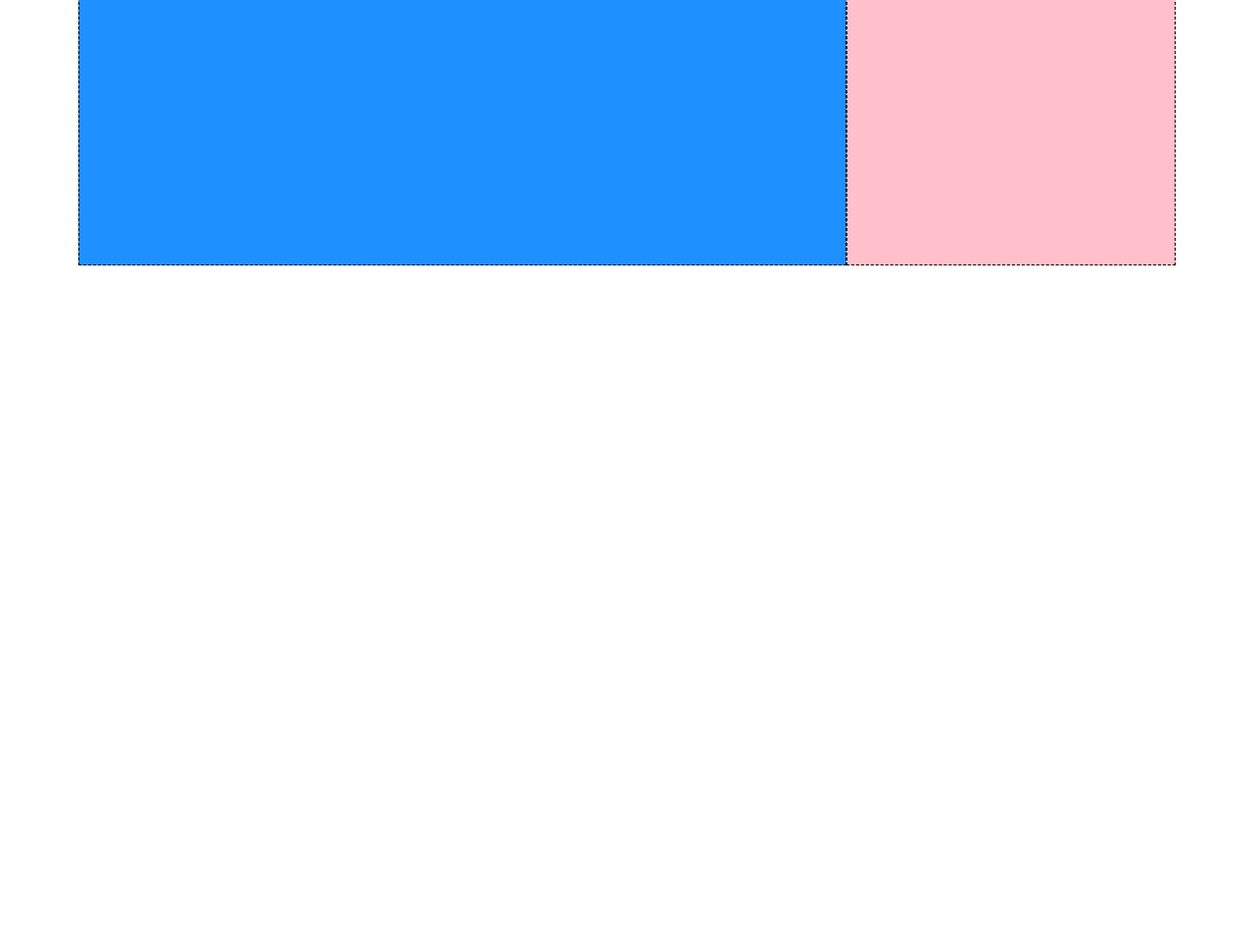
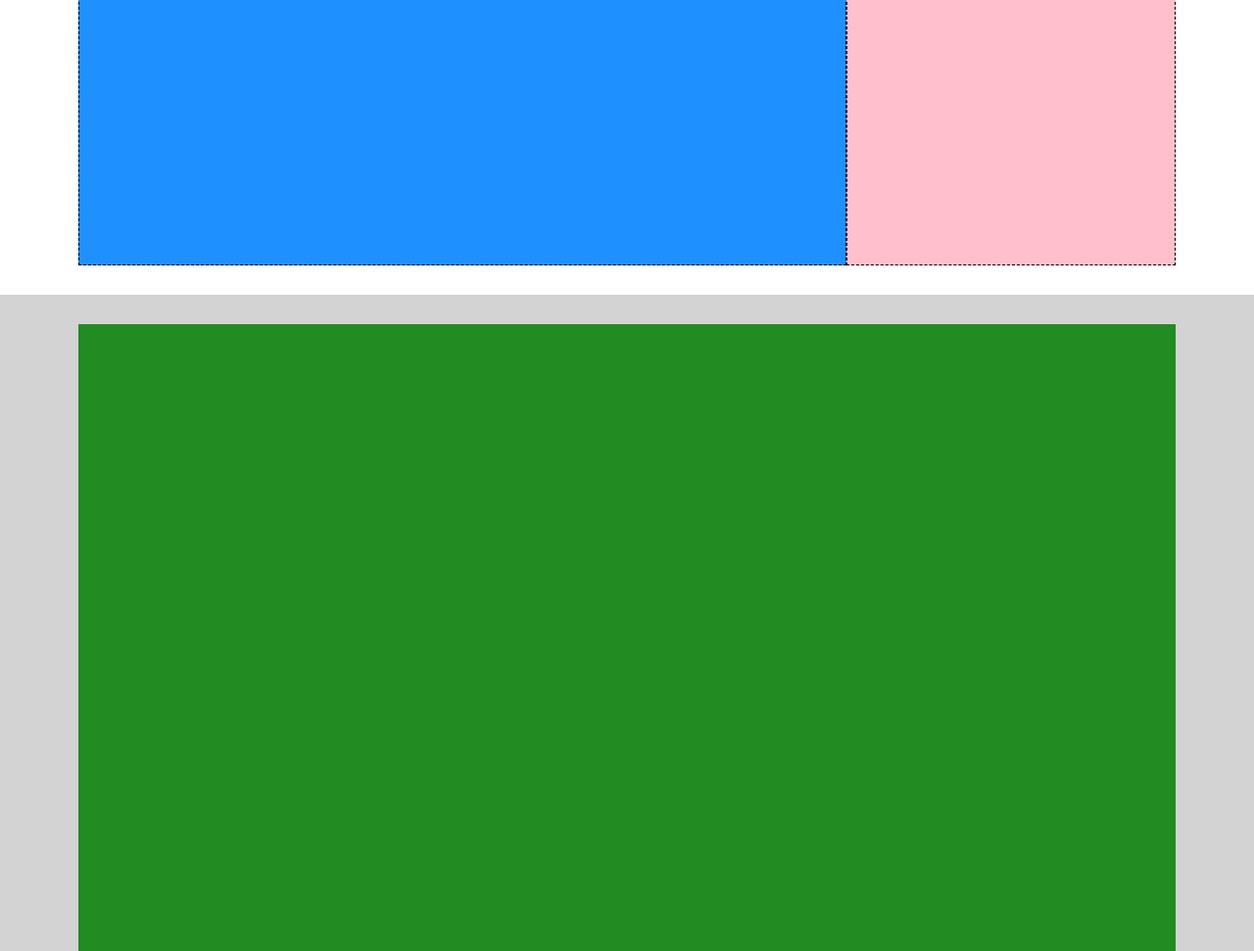
Before and after one commit to Francesco-Rianna/htmlcss-struttura-discord, a plain HTML site: page index.html in a window 1280 px wide. Shown: the part 1849-2820 px from the top of the page at 98% size. Before the commit the page ends 2150 px from the top, so only its background shows below. Drawn offline with Linux system fonts and the light colour scheme.

Commit message:
feat:added fourth block and concluded main

```diff
--- a/index.html
+++ b/index.html
@@ -66,6 +66,18 @@
         </div>
         <!-- /third block -->
 
+        <!-- fourth block -->
+
+        <div class="bg-sm">
+            <div class="container">
+                <div class="section-1">
+                    <div class="box-100"></div>
+                </div>
+            </div>
+        </div>
+        <!--/fourth block -->
+
+    </main>
 
 
 
@@ -81,7 +93,9 @@
 
 
 
-    </main>
+
+
+
 
 
 
--- a/style.css
+++ b/style.css
@@ -71,6 +71,13 @@
 
 }
 
+.box-100 {
+    width: 100%;
+    min-height: 890px;
+    background-color: #228b22;
+
+}
+
 
 
 /*-------------------
```
